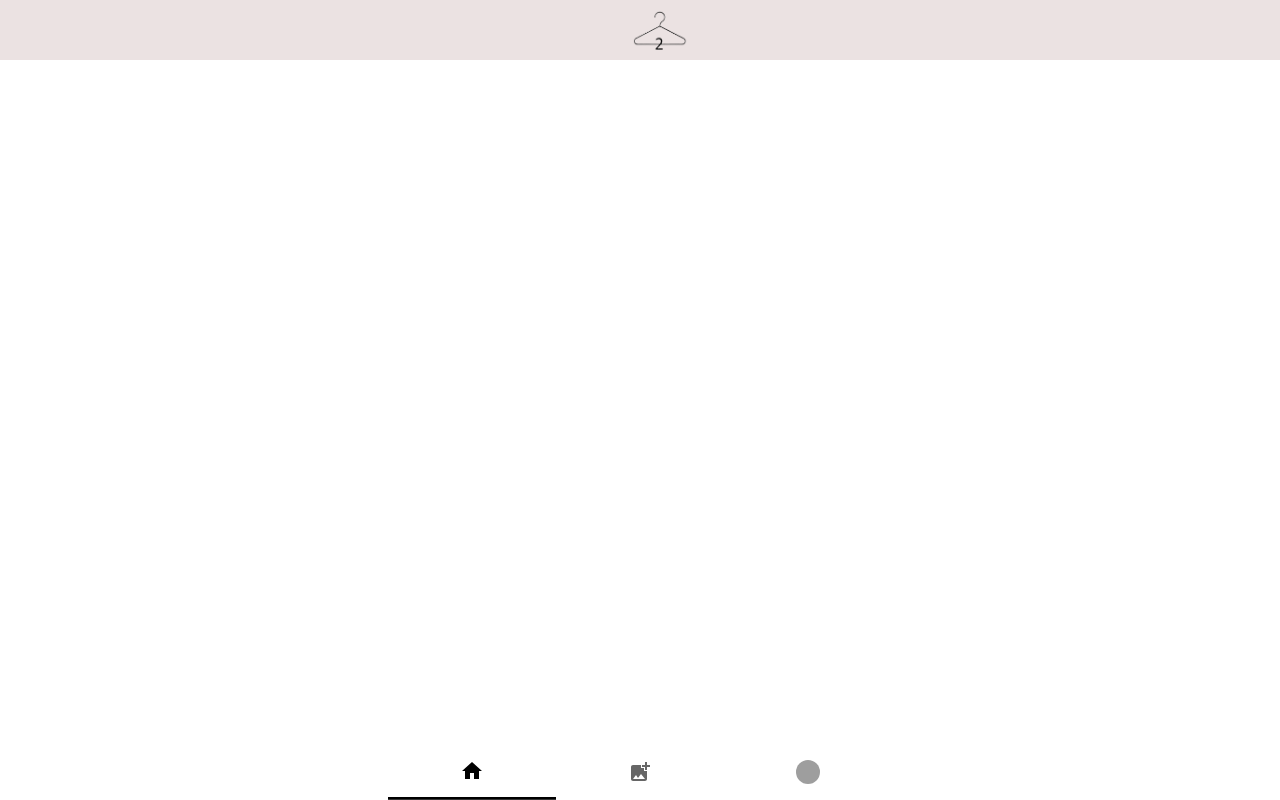
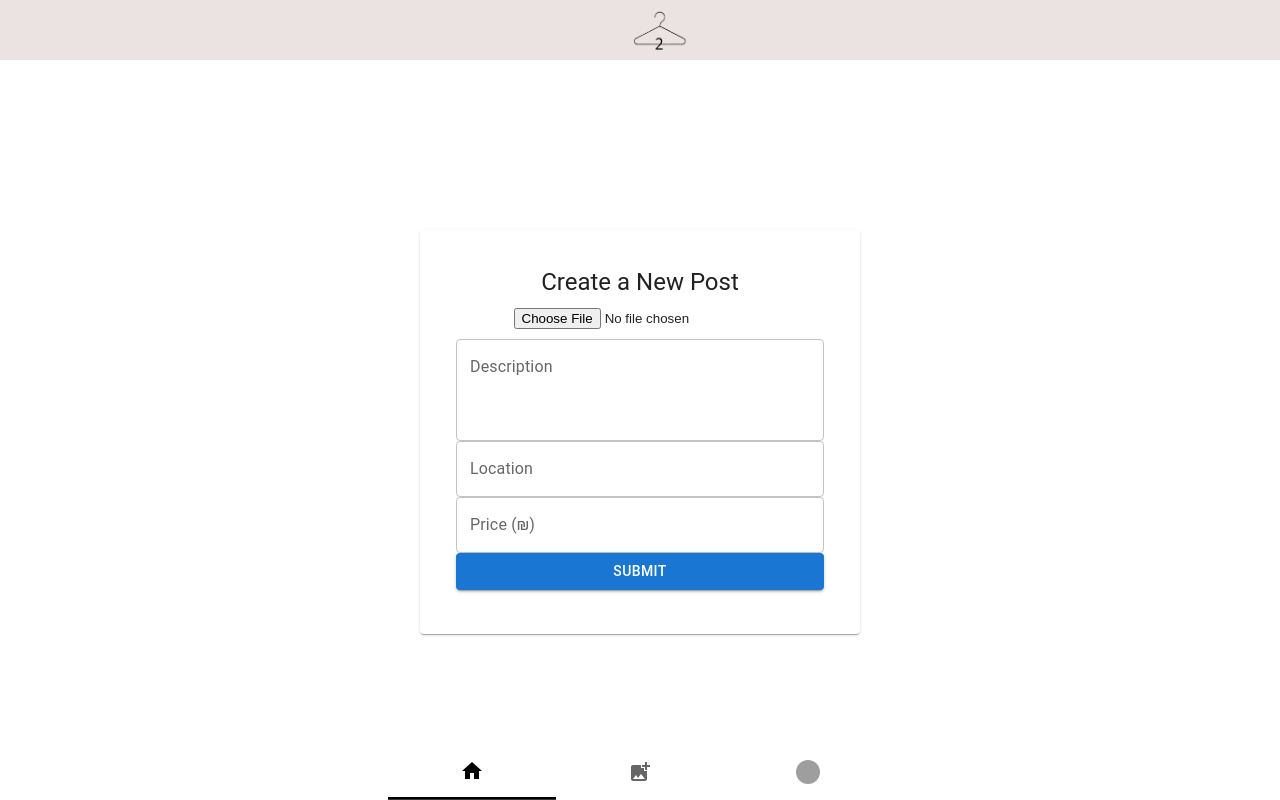
Before and after one commit to danielnissan1/myApp, a React (Create React App) app in the folder client/: page /new_post in a window 1280 px wide. Before the commit this address had no page. Built offline with nearby package versions, Linux system fonts and the light colour scheme; grey boxes are pictures that could not be loaded.

Commit message:
add new posr page

```diff
--- a/client/src/App.tsx
+++ b/client/src/App.tsx
@@ -32,7 +32,7 @@ export interface IUser {
   avatar: string;
 }
 export interface IPost {
-  id: string;
+  _id: string;
   owner: IUser;
   imgSrc: string;
   date: Date;
@@ -71,7 +71,7 @@ function App() {
           {/* // <Route path="/*" element={<Navigate to="/login" />} /> */}
           {/* // ) : ( */}
           <>
-            {/* <Route path="/new_post" element={<NewPost />} /> */}
+            <Route path="/new_post" element={<NewPost />} />
             {/* <Route path="/profile" element={<Profile />} /> */}
             <Route path="/" element={<Feed />} />
             <Route path="/post" element={<PostPage />} />{" "}
--- a/client/src/components/comments.tsx
+++ b/client/src/components/comments.tsx
@@ -3,12 +3,13 @@ import { SwipeableDrawer } from "@mui/material";
 import "./comments.css";
 import { FontAwesomeIcon } from "@fortawesome/react-fontawesome";
 import { faArrowUp } from "@fortawesome/free-solid-svg-icons";
+import axios from "axios";
 
 interface Comment {
   id: string;
-  username: string;
-  content: string;
-  avatar?: string;
+  owner: string;
+  comment: string;
+  postId: string;
 }
 
 interface CommentsDialogProps {
@@ -22,31 +23,39 @@ export function Comments({ postId, opened, setOpened }: CommentsDialogProps) {
   const [newComment, setNewComment] = useState("");
 
   useEffect(() => {
-    const dummyComments = [
-      {
-        id: "1",
-        username: "user2",
-        content: "Is this still available?",
-        avatar: "/placeholder.svg?height=40&width=40",
-      },
-      {
-        id: "2",
-        username: "user3",
-        content: "Great condition!",
-        avatar: "/placeholder.svg?height=40&width=40",
-      },
-    ];
-    setComments(dummyComments);
+    axios
+      .get("http://localhost:3001/comments/" + postId)
+      .then((res) => {
+        console.log("Comments:", res.data); // Logs the actual object
+        console.log("Post ID:", postId);
+      })
+      .catch((err) => console.error("CORS Error:", err));
+
+    // const dummyComments = [
+    //   {
+    //     id: "1",
+    //     username: "user2",
+    //     content: "Is this still available?",
+    //     avatar: "/placeholder.svg?height=40&width=40",
+    //   },
+    //   {
+    //     id: "2",
+    //     username: "user3",
+    //     content: "Great condition!",
+    //     avatar: "/placeholder.svg?height=40&width=40",
+    //   },
+    // ];
+    // setComments(dummyComments);
   }, [postId]);
 
   const handleSubmitComment = (e: React.FormEvent) => {
     e.preventDefault();
     if (newComment.trim()) {
-      const newCommentObj = {
+      const newCommentObj: Comment = {
         id: String(comments.length + 1),
-        username: "Anonymous",
-        content: newComment,
-        avatar: "/placeholder.svg?height=40&width=40",
+        owner: "Anonymous",
+        comment: newComment,
+        postId: postId,
       };
       setComments([...comments, newCommentObj]);
       setNewComment("");
@@ -80,15 +89,15 @@ export function Comments({ postId, opened, setOpened }: CommentsDialogProps) {
             <div key={comment.id} className="comment-card">
               <div className="comment-header">
                 <img
-                  src={comment.avatar || "/placeholder.svg"}
-                  alt={comment.username}
+                  src={comment.owner || "/placeholder.svg"}
+                  alt={comment.owner}
                   width={40}
                   height={40}
                   className="comment-avatar"
                 />
-                <div className="comment-username">{comment.username}</div>
+                <div className="comment-username">{comment.owner}</div>
               </div>
-              <p className="comment-content">{comment.content}</p>
+              <p className="comment-content">{comment.comment}</p>
             </div>
           ))}
         </div>
--- a/client/src/components/post.css
+++ b/client/src/components/post.css
@@ -4,8 +4,9 @@
   border: 1px solid rgba(0, 0, 0, 0.1);
   border-radius: 12px;
   overflow: hidden;
-  box-shadow: 0px 2px 5px rgba(0, 0, 0, 0.1);
-  width: 100%;
+  /* box-shadow: 0px 2px 5px rgba(0, 0, 0, 0.1); */
+  width: 99%;
+  margin-bottom: 10px;
 }
 
 .location {
--- a/client/src/components/post.tsx
+++ b/client/src/components/post.tsx
@@ -17,6 +17,8 @@ const Post = ({ post }: Props) => {
   const [openComments, setOpenComments] = useState<boolean>(false);
 
   const postClick = () => navigate("/post", { state: { post } });
+
+  console.log(post);
 
   return (
     <div className="card">
@@ -50,7 +52,7 @@ const Post = ({ post }: Props) => {
       </div>
       {openComments && (
         <Comments
-          postId={post.id}
+          postId={post._id}
           opened={openComments}
           setOpened={setOpenComments}
         />
--- a/client/src/pages/feed.tsx
+++ b/client/src/pages/feed.tsx
@@ -55,7 +55,7 @@ const Feed = ({}: Props) => {
   return (
     <div className="Home">
       {allposts.map((currPost) => (
-        <Post key={currPost.id} post={currPost} />
+        <Post key={currPost._id} post={currPost} />
       ))}
     </div>
   );
--- a/client/src/pages/newPost.tsx
+++ b/client/src/pages/newPost.tsx
@@ -1,69 +1,92 @@
-import React, { FC, useEffect, useState, useContext } from "react";
-import TextField from "@mui/material/TextField";
-import AppBar from "@mui/material/AppBar";
-import Box from "@mui/material/Box";
-import Toolbar from "@mui/material/Toolbar";
-import Typography from "@mui/material/Typography";
-import { IPost, instance } from "../App";
-import { UserContext } from "../context";
-import Button from "@mui/material/Button";
-import { off } from "process";
-// import { postNewPost } from "../services/postService";
+import React, { useState } from "react";
+import {
+  TextField,
+  Button,
+  Card,
+  CardContent,
+  Typography,
+} from "@mui/material";
+import "./newpost.css";
 
-interface Props {}
-const NewPost = ({}: Props) => {
-  const [postSrc, setPostSrc] = useState<string>("");
-  const user = useContext(UserContext);
+const NewPost = () => {
+  const [image, setImage] = useState<File | null>(null);
+  const [description, setDescription] = useState("");
+  const [location, setLocation] = useState("");
+  const [price, setPrice] = useState("");
 
-  // const postNewPost = () => {
-  //   instance
-  //     .post(`/posts/new_post`, {
-  //       // user: user,
-  //       imgSrc: postSrc,
-  //     })
-  //     .then((res: any) => {
-  //       // handle success
-  //       console.log(res.data);
-  //     })
-  //     .catch((error: any) => {
-  //       // handle error
-  //       console.log(error);
-  //     })
-  //     .finally(() => {
-  //       // always executed
-  //     });
-  // };
+  const handleImageUpload = (e: React.ChangeEvent<HTMLInputElement>) => {
+    if (e.target.files && e.target.files[0]) {
+      setImage(e.target.files[0]);
+    }
+  };
 
-  const newPostApp = () => {
-    // postNewPost(postSrc).then(() => {});
-  };
-  const updateSrc = (newSrc: string) => {
-    console.log(newSrc);
-    setPostSrc(newSrc);
+  const handleSubmit = () => {
+    if (!image || !description || !location || !price) {
+      alert("Please fill all fields and upload an image");
+      return;
+    }
+    const newPost = { image, description, location, price };
+    console.log("New Post Submitted:", newPost);
   };
 
   return (
-    <div className="addPost">
-      <Box sx={{ flexGrow: 1 }}>
-        <AppBar position="static">
-          <Toolbar>
-            <Typography variant="h6" component="div" sx={{ flexGrow: 1 }}>
-              New Post
-            </Typography>
-          </Toolbar>
-        </AppBar>
-      </Box>
-
-      <TextField
-        id="filled-password-input"
-        label="Image URL"
-        autoComplete="off"
-        variant="filled"
-        onChange={(e) => {
-          updateSrc(e.target.value);
-        }}
-      />
-      <Button onClick={newPostApp}>Post</Button>
+    <div className="new-post-container">
+      <Card className="new-post-card">
+        <CardContent>
+          <Typography variant="h5" className="title">
+            Create a New Post
+          </Typography>
+          <input
+            type="file"
+            accept="image/*"
+            onChange={handleImageUpload}
+            className="file-input"
+          />
+          {image && (
+            <img
+              src={URL.createObjectURL(image)}
+              alt="Preview"
+              className="image-preview"
+            />
+          )}
+          <TextField
+            label="Description"
+            variant="outlined"
+            fullWidth
+            multiline
+            rows={3}
+            value={description}
+            onChange={(e) => setDescription(e.target.value)}
+            className="input-field"
+          />
+          <TextField
+            label="Location"
+            variant="outlined"
+            fullWidth
+            value={location}
+            onChange={(e) => setLocation(e.target.value)}
+            className="input-field"
+          />
+          <TextField
+            label="Price (₪)"
+            variant="outlined"
+            fullWidth
+            type="number"
+            value={price}
+            onChange={(e) => setPrice(e.target.value)}
+            className="input-field"
+          />
+          <Button
+            variant="contained"
+            color="primary"
+            fullWidth
+            onClick={handleSubmit}
+            className="submit-button"
+          >
+            Submit
+          </Button>
+        </CardContent>
+      </Card>
     </div>
   );
 };
--- /dev/null
+++ b/client/src/pages/newpost.css
@@ -0,0 +1,38 @@
+.new-post-container {
+  display: flex;
+  justify-content: center;
+  align-items: center;
+  height: 100vh;
+  overflow-y: auto;
+  padding: 20px;
+}
+
+.new-post-card {
+  width: 100%;
+  max-width: 400px;
+  padding: 20px;
+}
+
+.title {
+  text-align: center;
+  margin-bottom: 20px;
+}
+
+.file-input {
+  margin: 10px 0;
+}
+
+.image-preview {
+  width: 100%;
+  height: auto;
+  margin-bottom: 10px;
+  border-radius: 8px;
+}
+
+.input-field {
+  margin-bottom: 15px;
+}
+
+.submit-button {
+  margin-top: 10px;
+}
--- a/client/src/pages/postPage.tsx
+++ b/client/src/pages/postPage.tsx
@@ -24,7 +24,7 @@ const PostPage = () => {
         <div>
           <Post post={post} />
           <Comments
-            postId={post.id.toString()}
+            postId={post._id.toString()}
             opened={openComments}
             setOpened={setOpenComments}
           />
--- a/client/src/pages/profile.tsx
+++ b/client/src/pages/profile.tsx
@@ -60,7 +60,7 @@ const Profile = ({}: Props) => {
 
         <div className="posts">
           {userPosts.map((currPost) => (
-            <Post key={currPost.id} post={currPost} />
+            <Post key={currPost._id} post={currPost} />
           ))}
         </div>
       </div>
```
Also changed, not shown: 2 other files (tests, documents, lock files or other folders).
